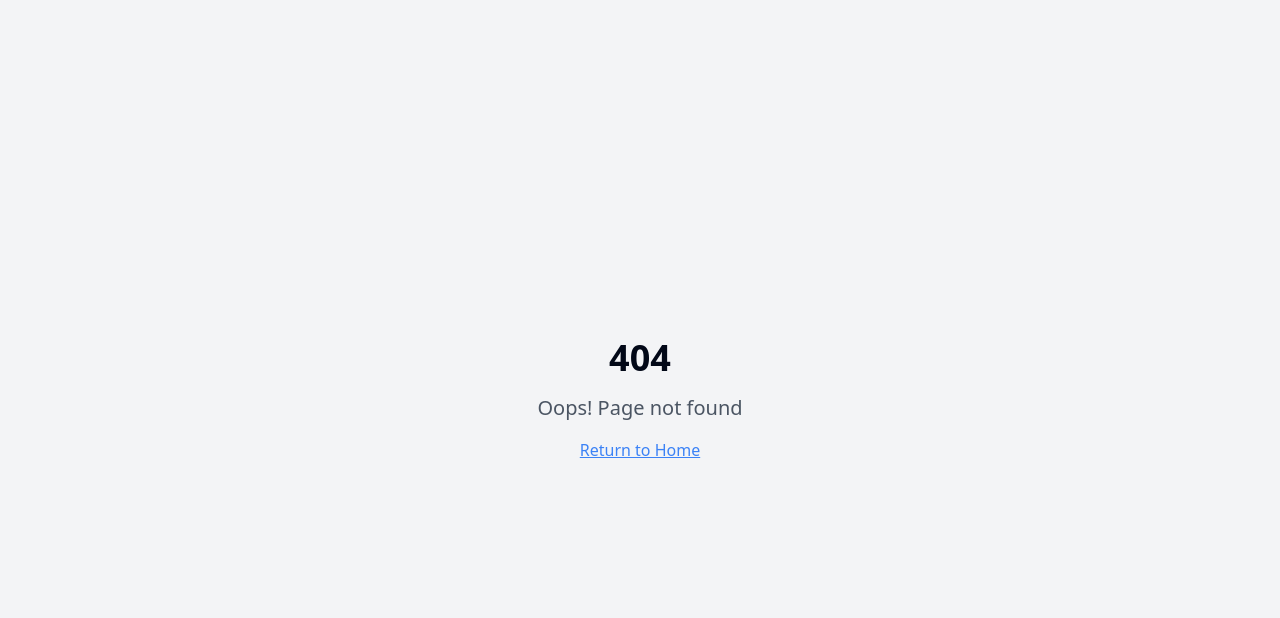
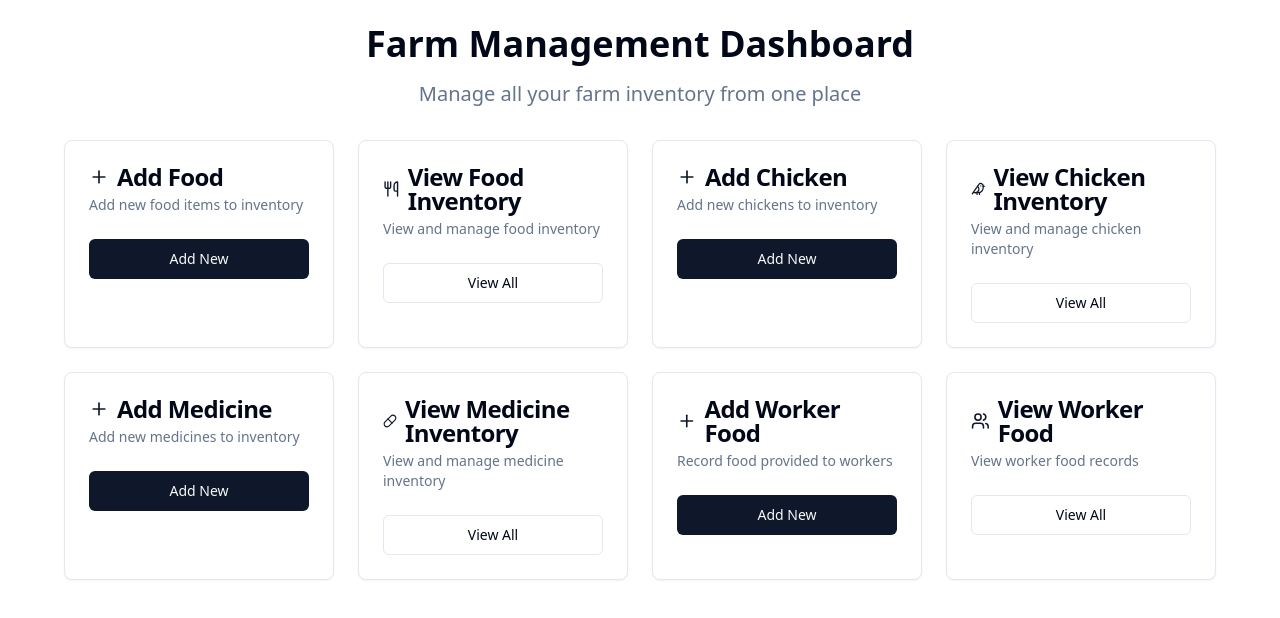
Before and after one commit to MikeZ-Job/Chicken-Data-Management-, a React (Vite) app: page /dashboard in a window 1280 px wide. Before the commit this address had no page. Shown: the top 618 px of the page. Built offline with nearby package versions, Linux system fonts and the light colour scheme.

Commit message:
Add dashboard page
Create a dashboard page with links to other modules.

```diff
--- a/src/App.tsx
+++ b/src/App.tsx
@@ -4,6 +4,7 @@ import { TooltipProvider } from "@/components/ui/tooltip";
 import { QueryClient, QueryClientProvider } from "@tanstack/react-query";
 import { BrowserRouter, Routes, Route } from "react-router-dom";
 import Index from "./pages/Index";
+import Dashboard from "./pages/Dashboard";
 import NotFound from "./pages/NotFound";
 import AddFoodInventory from "./pages/AddFoodInventory";
 import ViewFoodInventory from "./pages/ViewFoodInventory";
@@ -24,6 +25,7 @@ const App = () => (
       <BrowserRouter>
         <Routes>
           <Route path="/" element={<Index />} />
+          <Route path="/dashboard" element={<Dashboard />} />
           <Route path="/add-food-inventory" element={<AddFoodInventory />} />
           <Route path="/view-food-inventory" element={<ViewFoodInventory />} />
           <Route path="/add-chicken-inventory" element={<AddChickenInventory />} />
--- /dev/null
+++ b/src/pages/Dashboard.tsx
@@ -0,0 +1,105 @@
+import { Link } from "react-router-dom";
+import { Button } from "@/components/ui/button";
+import { Card, CardContent, CardDescription, CardHeader, CardTitle } from "@/components/ui/card";
+import { Plus, Eye, Utensils, Bird, Pill, Users } from "lucide-react";
+
+const Dashboard = () => {
+  const dashboardItems = [
+    {
+      title: "Add Food",
+      description: "Add new food items to inventory",
+      link: "/add-food-inventory",
+      icon: Plus,
+      variant: "default" as const
+    },
+    {
+      title: "View Food Inventory",
+      description: "View and manage food inventory",
+      link: "/view-food-inventory",
+      icon: Utensils,
+      variant: "outline" as const
+    },
+    {
+      title: "Add Chicken",
+      description: "Add new chickens to inventory",
+      link: "/add-chicken-inventory",
+      icon: Plus,
+      variant: "default" as const
+    },
+    {
+      title: "View Chicken Inventory",
+      description: "View and manage chicken inventory",
+      link: "/view-chicken-inventory",
+      icon: Bird,
+      variant: "outline" as const
+    },
+    {
+      title: "Add Medicine",
+      description: "Add new medicines to inventory",
+      link: "/add-medicine-inventory",
+      icon: Plus,
+      variant: "default" as const
+    },
+    {
+      title: "View Medicine Inventory",
+      description: "View and manage medicine inventory",
+      link: "/view-medicine-inventory",
+      icon: Pill,
+      variant: "outline" as const
+    },
+    {
+      title: "Add Worker Food",
+      description: "Record food provided to workers",
+      link: "/add-worker-food",
+      icon: Plus,
+      variant: "default" as const
+    },
+    {
+      title: "View Worker Food",
+      description: "View worker food records",
+      link: "/view-worker-food",
+      icon: Users,
+      variant: "outline" as const
+    }
+  ];
+
+  return (
+    <div className="min-h-screen bg-background p-6">
+      <div className="mx-auto max-w-6xl">
+        <div className="text-center mb-8">
+          <h1 className="text-4xl font-bold text-foreground mb-4">
+            Farm Management Dashboard
+          </h1>
+          <p className="text-xl text-muted-foreground">
+            Manage all your farm inventory from one place
+          </p>
+        </div>
+
+        <div className="grid gap-6 md:grid-cols-2 lg:grid-cols-4">
+          {dashboardItems.map((item) => (
+            <Card key={item.title} className="hover:shadow-lg transition-shadow">
+              <CardHeader>
+                <CardTitle className="flex items-center gap-2">
+                  <item.icon className="h-5 w-5 text-primary" />
+                  {item.title}
+                </CardTitle>
+                <CardDescription>
+                  {item.description}
+                </CardDescription>
+              </CardHeader>
+              <CardContent>
+                <Button asChild variant={item.variant} className="w-full">
+                  <Link to={item.link}>
+                    {item.variant === "default" ? "Add New" : "View All"}
+                  </Link>
+                </Button>
+              </CardContent>
+            </Card>
+          ))}
+        </div>
+      </div>
+    </div>
+  );
+};
+
+export default Dashboard;
--- a/src/pages/Index.tsx
+++ b/src/pages/Index.tsx
@@ -14,6 +14,13 @@ const Index = () => {
           <p className="text-xl text-muted-foreground">
             Manage your farm inventory efficiently
           </p>
+          <div className="mt-6">
+            <Button asChild size="lg">
+              <Link to="/dashboard">
+                Go to Dashboard
+              </Link>
+            </Button>
+          </div>
         </div>
 
         <div className="grid gap-6 md:grid-cols-2 lg:grid-cols-3">
```
